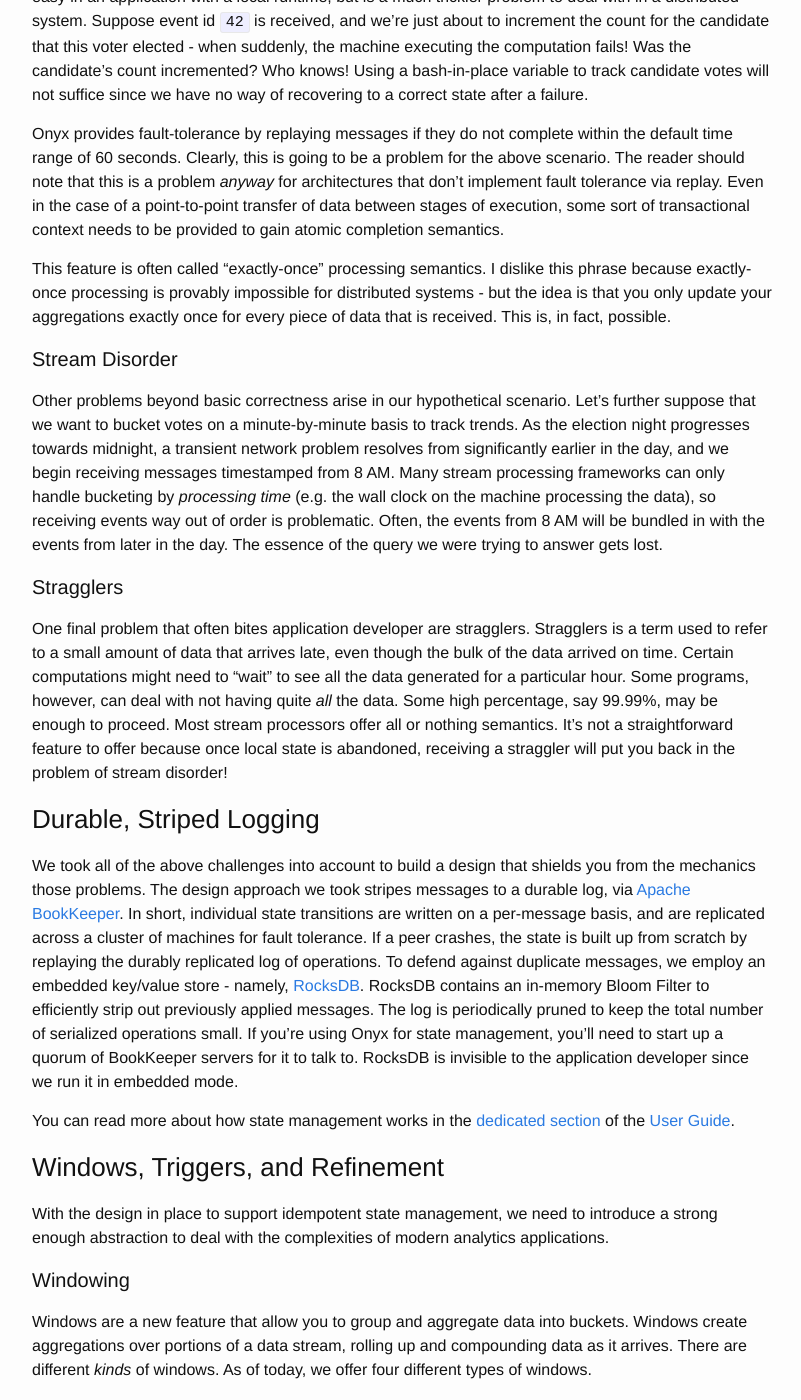
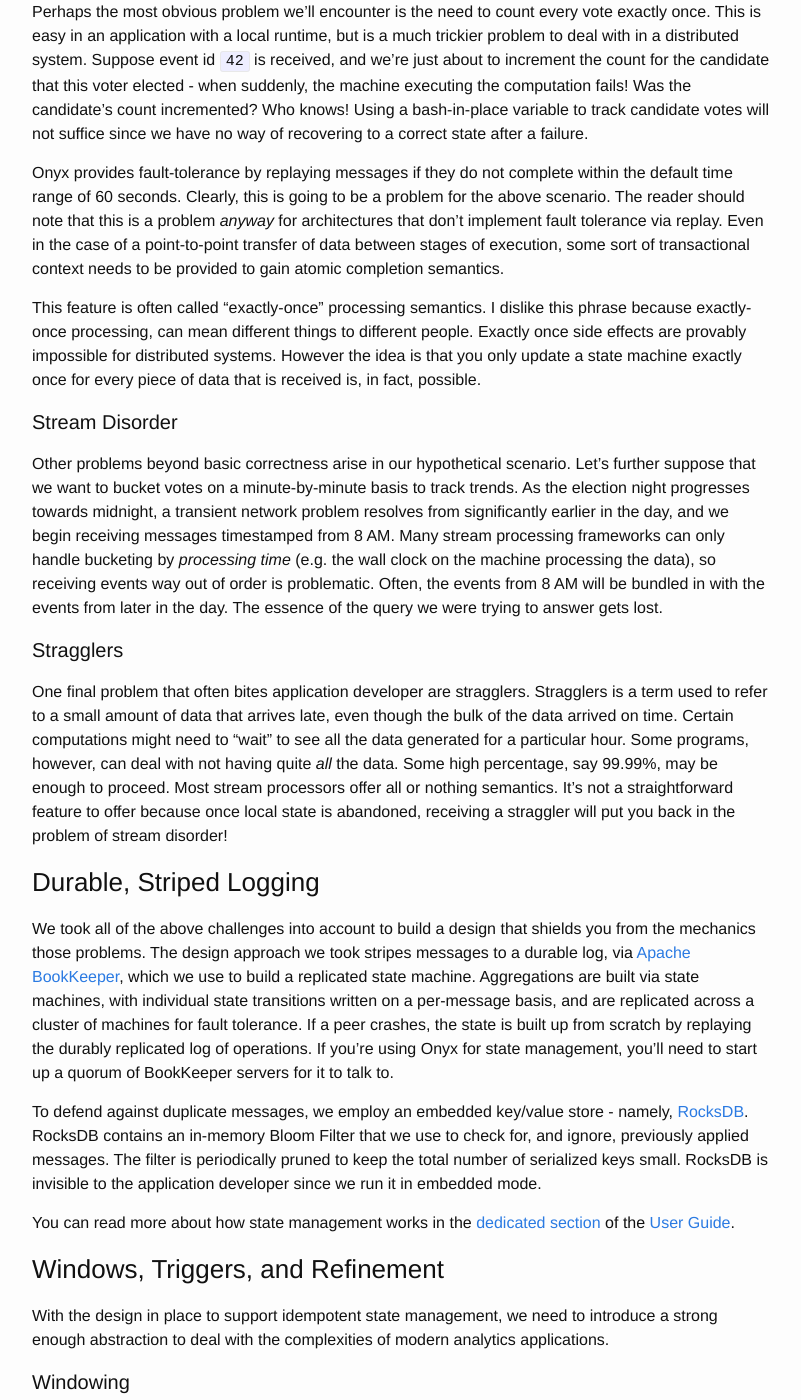
Before and after one commit to podviaznikov/MichaelDrogalis.github.io, a Jekyll site: the page built from _posts/2015-11-12-Onyx-0.8.0-Automatic-State-Management.md, in a window 1280 px wide and 1400 px high, scrolled down 791 px. Shown: the whole window, without its empty margins (238-1039 px from the left). Built offline with Jekyll 4.4.1, drawn with Linux system fonts in a browser that asks for light colours; Markdown is read by kramdown in place of the engine named in the settings; some of the changed text lies outside the part shown.

Commit message:
Editing and state managment disc

```diff
--- a/_posts/2015-11-12-Onyx-0.8.0-Automatic-State-Management.md
+++ b/_posts/2015-11-12-Onyx-0.8.0-Automatic-State-Management.md
@@ -19,7 +21,7 @@ Perhaps the most obvious problem we'll encounter is the need to count every vote
 
 Onyx provides fault-tolerance by replaying messages if they do not complete within the default time range of 60 seconds. Clearly, this is going to be a problem for the above scenario. The reader should note that this is a problem *anyway* for architectures that don't implement fault tolerance via replay. Even in the case of a point-to-point transfer of data between stages of execution, some sort of transactional context needs to be provided to gain atomic completion semantics.
 
-This feature is often called "exactly-once" processing semantics. I dislike this phrase because exactly-once processing is provably impossible for distributed systems - but the idea is that you only update your aggregations exactly once for every piece of data that is received. This is, in fact, possible.
+This feature is often called "exactly-once" processing semantics. I dislike this phrase because exactly-once processing, can mean different things to different people. Exactly once side effects are provably impossible for distributed systems. However the idea is that you only update a state machine exactly once for every piece of data that is received is, in fact, possible.
 
 #### Stream Disorder
 
@@ -31,7 +33,9 @@ One final problem that often bites application developer are stragglers. Straggl
 
 ### Durable, Striped Logging
 
-We took all of the above challenges into account to build a design that shields you from the mechanics those problems. The design approach we took stripes messages to a durable log, via [Apache BookKeeper](http://bookkeeper.apache.org). In short, individual state transitions are written on a per-message basis, and are replicated across a cluster of machines for fault tolerance. If a peer crashes, the state is built up from scratch by replaying the durably replicated log of operations. To defend against duplicate messages, we employ an embedded key/value store - namely, [RocksDB](http://rocksdb.org). RocksDB contains an in-memory Bloom Filter to efficiently strip out previously applied messages. The log is periodically pruned to keep the total number of serialized operations small. If you're using Onyx for state management, you'll need to start up a quorum of BookKeeper servers for it to talk to. RocksDB is invisible to the application developer since we run it in embedded mode.
+We took all of the above challenges into account to build a design that shields you from the mechanics those problems. The design approach we took stripes messages to a durable log, via [Apache BookKeeper](http://bookkeeper.apache.org), which we use to build a replicated state machine. Aggregations are built via state machines, with individual state transitions written on a per-message basis, and are replicated across a cluster of machines for fault tolerance. If a peer crashes, the state is built up from scratch by replaying the durably replicated log of operations. If you're using Onyx for state management, you'll need to start up a quorum of BookKeeper servers for it to talk to.
+
+To defend against duplicate messages, we employ an embedded key/value store - namely, [RocksDB](http://rocksdb.org). RocksDB contains an in-memory Bloom Filter that we use to check for, and ignore, previously applied messages. The filter is periodically pruned to keep the total number of serialized keys small. RocksDB is invisible to the application developer since we run it in embedded mode.
 
 You can read more about how state management works in the [dedicated section](https://github.com/onyx-platform/onyx/blob/0.8.x/doc/user-guide/aggregation-state-managment.md) of the [User Guide](http://www.gitbook.com/book/onyx-platform/onyx/details).
 
```
Also changed, not shown: other parts of _posts/2015-11-12-Onyx-0.8.0-Automatic-State-Management.md (+3 -1 lines).
